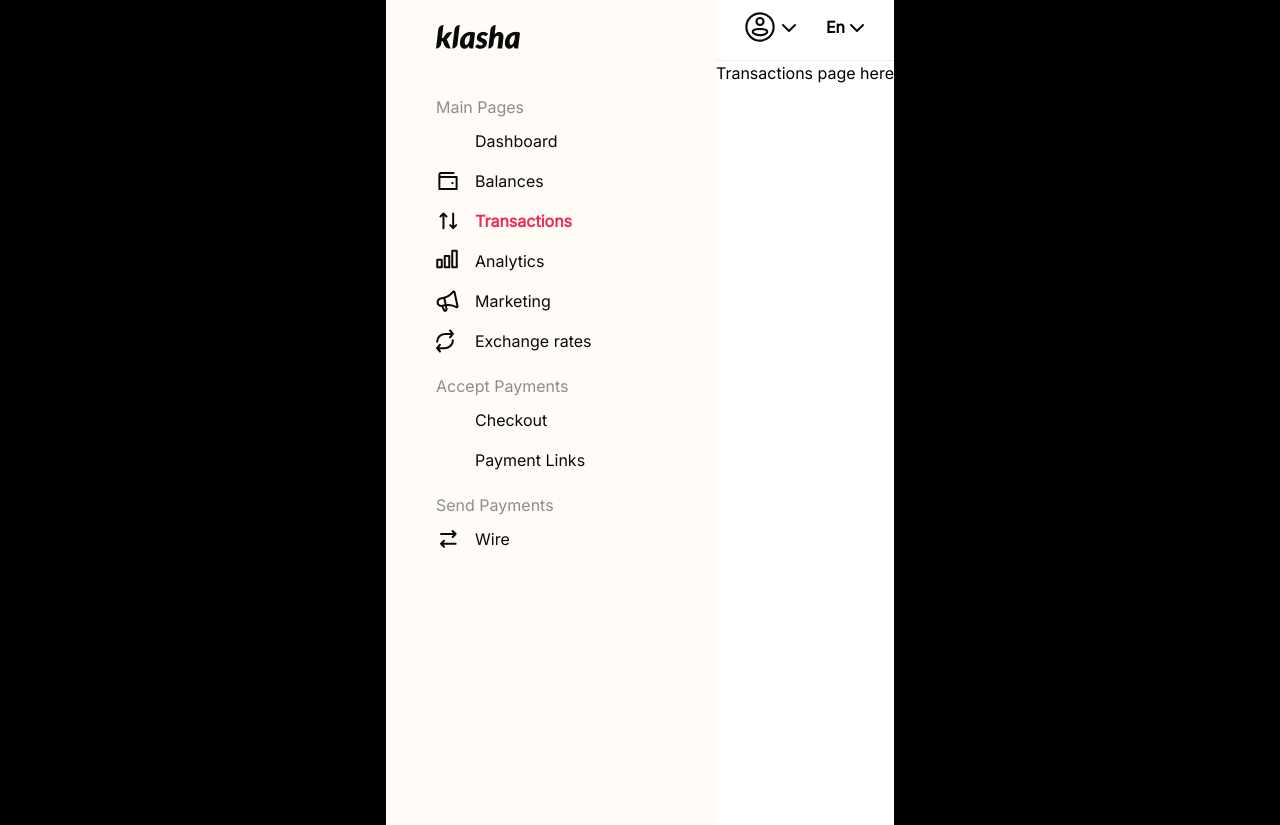
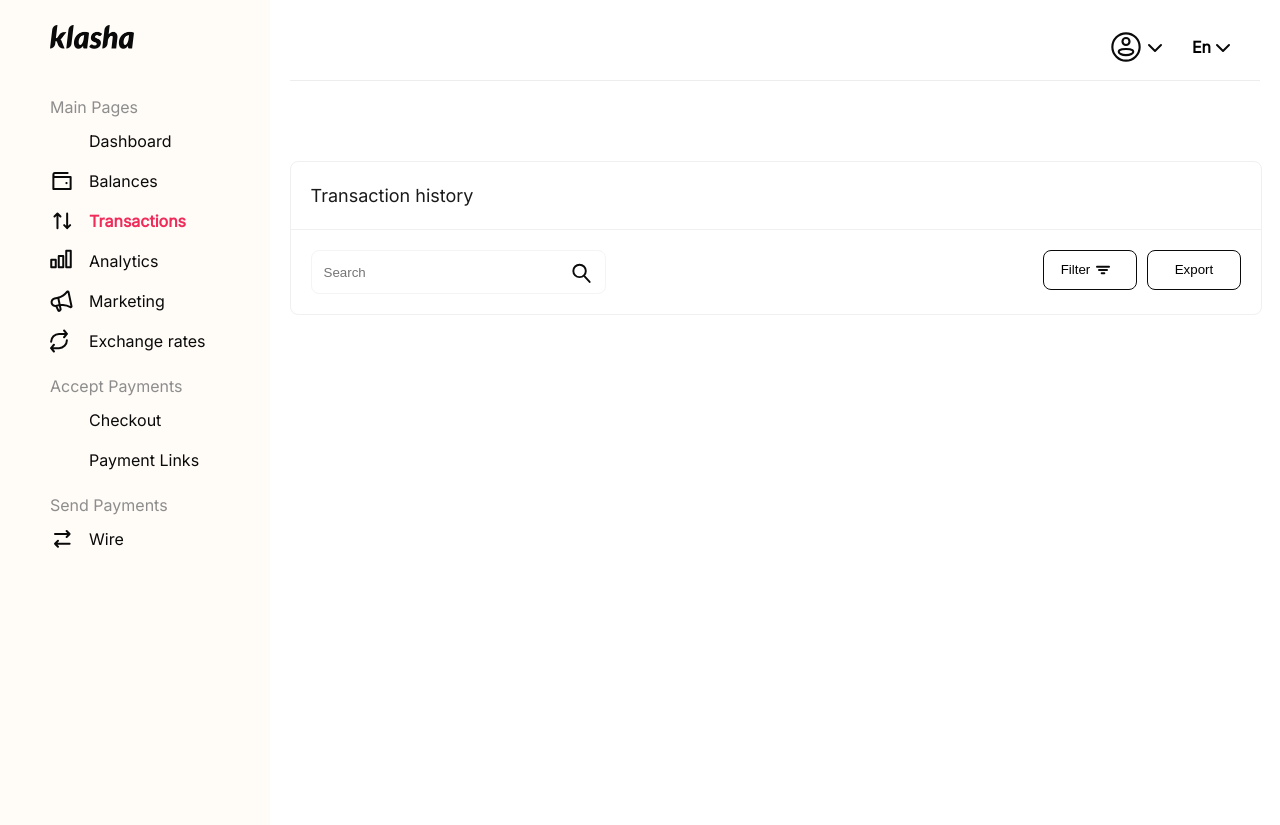
Before and after one commit to w3bh4ck/dashboard, a React (Vite) app: page /transactions in a window 1280 px wide. Built offline with nearby package versions, Linux system fonts and the light colour scheme.

Commit message:
Define layout for transaction

```diff
--- a/src/components/Charts/ReportChart.tsx
+++ b/src/components/Charts/ReportChart.tsx
@@ -3,7 +3,7 @@
 const ReportChart = () => {
   return (
     <StyledReportChart>
-      <img src="/assets/report-chart.png" width={768} height={280} />
+      <img src="/assets/report-chart.png" width={780} height={280} />
     </StyledReportChart>
   );
 };
--- a/src/containers/Navigation/SideBar.tsx
+++ b/src/containers/Navigation/SideBar.tsx
@@ -5,7 +5,6 @@
 
 const SideBar = () => {
   const location = useLocation();
-  console.log("check", location);
   return (
     <StyledNavbar>
       <div className="logo">
--- a/src/containers/PageWrapper/PageWrapper.tsx
+++ b/src/containers/PageWrapper/PageWrapper.tsx
@@ -23,5 +23,10 @@
 
 const StyledWrapper = styled.div`
   display: flex;
+  width: 100%;
   background-color: #ffffff;
+  .main {
+    width: 100vw;
+    padding: 20px;
+  }
 `;
--- a/src/pages/Dashboard/Dashboard.tsx
+++ b/src/pages/Dashboard/Dashboard.tsx
@@ -35,7 +35,6 @@
           />
         </div>
 
-        {/* Dashboard report */}
         <StyledDashboardReport>
           <div className="action-section">
             <div className="title">Sales</div>
@@ -185,12 +184,12 @@
 
 const StyledCta = styled.div`
   width: 280px;
-  height: 284px;
+  height: 275px;
   border-radius: 8px;
   background-image: url("/assets/pattern-bg.png");
   background-size: cover;
   background-position: center;
-  margin-left: 10px;
+  margin-left: 30px;
   & p {
     margin: 20px;
     width: 190px;
--- a/src/pages/Transactions/Transactions.tsx
+++ b/src/pages/Transactions/Transactions.tsx
@@ -1,7 +1,94 @@
+import styled from "styled-components";
 import PageWrapper from "../../containers/PageWrapper/PageWrapper";
+import { Icon } from "../../components/Common/Icons";
 
 const Transactions = () => {
-  return <PageWrapper>Transactions page here</PageWrapper>;
+  return (
+    <PageWrapper>
+      <StyledMain>
+        <div className="page-title">
+          <span>Transaction history</span>
+        </div>
+        <div className="table-actions">
+          <StyledInput>
+            <input placeholder="Search" />
+            <Icon svg="search" />
+          </StyledInput>
+          <div className="filter">
+            <StyledButton>
+              Filter
+              <Icon svg="filter" />
+            </StyledButton>
+            <StyledButton>Export</StyledButton>
+          </div>
+        </div>
+      </StyledMain>
+    </PageWrapper>
+  );
 };
 
 export default Transactions;
+
+const StyledMain = styled.div`
+  border-radius: 8px;
+  border: 1px solid #f0f0f0;
+  width: 100%;
+  margin-top: 80px;
+  .filter {
+    display: flex;
+  }
+
+  .table-actions {
+    display: flex;
+    justify-content: space-between;
+    padding: 20px 10px 20px 10px;
+  }
+  .page-title {
+    color: #1a1a1a;
+    font-size: 18px;
+    font-weight: 500;
+    padding: 20px 10px 20px;
+    border-bottom: 1px solid #f0f0f0;
+
+    & span {
+      padding: 10px;
+    }
+  }
+`;
+
+const StyledInput = styled.div`
+  width: 283px;
+  position: relative;
+  padding-left: 10px;
+  border-radius: 8px;
+  border: 1px solid #f4f4f4;
+  margin-left: 10px;
+  margin-right: 10px;
+  & input {
+    width: 86%;
+    border: none;
+    height: 40px;
+    outline: none;
+  }
+
+  & svg {
+    position: absolute;
+    top: 10px;
+  }
+`;
+
+const StyledButton = styled.button`
+  height: 40px;
+  width: 94px;
+  border-radius: 8px;
+  border: 1px solid #0a0a0a;
+  background-color: #fff;
+  display: flex;
+  justify-content: center;
+  padding-top: 11px;
+  margin-right: 10px;
+
+  & svg {
+    margin-left: 5px;
+  }
+`;
```
Also changed, not shown: public/assets/icons_sprite.svg.
